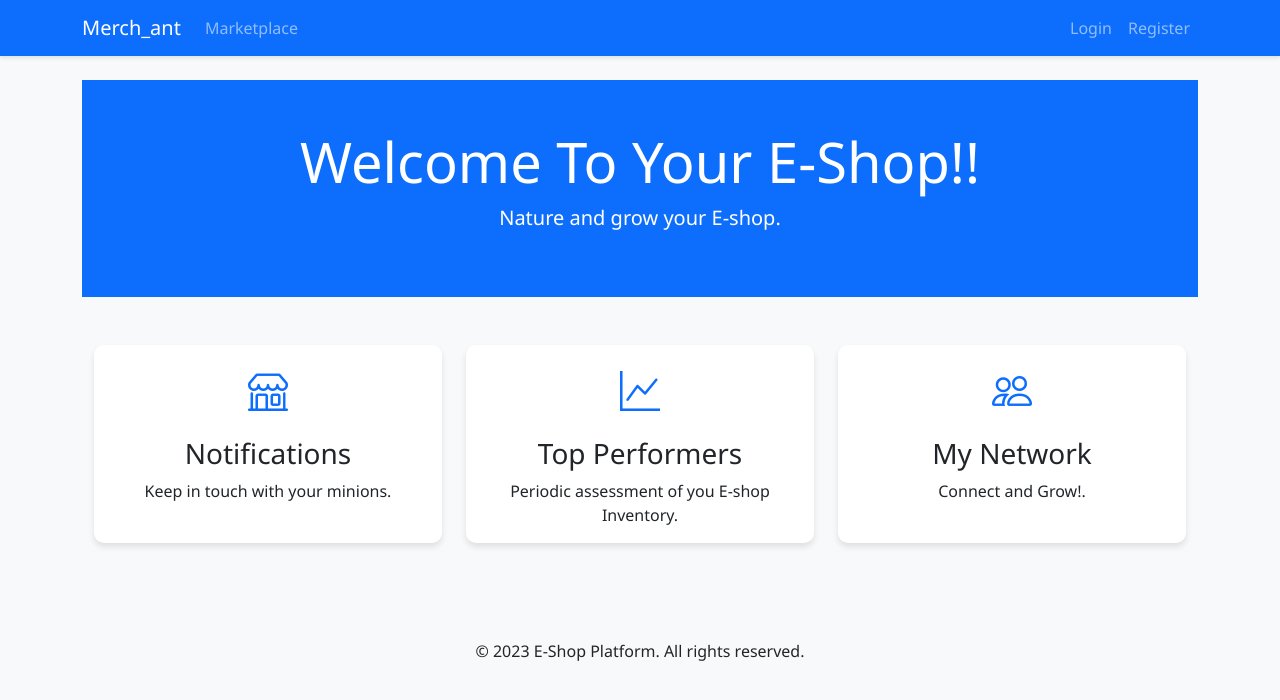
After one commit to karabanick/E-shop, a Flask app: page /home in a window 1280 px wide. The commit adds this page. Shown: the top 700 px of the page. Run offline with Flask 3, Linux system fonts and the light colour scheme.

Commit message:
Modified Dashboard, Home Page added for current.user, Customizable Products & Orders, New dashboard.view_shop template, new main.home template. MERCH_ANT (Module II)

```diff
--- a/app/auth/routes.py
+++ b/app/auth/routes.py
@@ -9,7 +9,7 @@ from app.models import User
 @bp.route('/login', methods=['GET', 'POST'])
 def login():
     if current_user.is_authenticated:
-        return redirect(url_for('main.index'))
+        return redirect(url_for('main.home'))
     form = LoginForm()
     if form.validate_on_submit():
         user = User.query.filter_by(username=form.username.data).first()
@@ -19,7 +19,7 @@ def login():
         login_user(user, remember=form.remember_me.data)
         next_page = request.args.get('next')
         if not next_page or url_parse(next_page).netloc != '':
-            next_page = url_for('main.index')
+            next_page = url_for('main.home')
         return redirect(next_page)
     return render_template('auth/login.html', title='Sign In', form=form)
 
--- a/app/main/routes.py
+++ b/app/main/routes.py
@@ -6,6 +6,10 @@ from app.main import bp
 @bp.route('/')
 def index():
     return render_template('main/index.html')
+
+@bp.route('/home')
+def home():
+    return render_template('main/home.html')
 
 @bp.route('/marketplace')
 def marketplace():
--- a/app/shop/routes.py
+++ b/app/shop/routes.py
@@ -49,7 +49,7 @@ def add_product():
         image_filename = photos.save(form.image.data)
         product = Product(
             name=form.name.data,
-            description=form.description.dta,
+            description=form.description.data,
             price=float(form.price.data),
             quantity=int(form.quantity.data),
             image=image_filename,
--- a/app/templates/base.html
+++ b/app/templates/base.html
@@ -12,7 +12,7 @@
 <body>
     <nav class="navbar navbar-expand-lg navbar-dark bg-primary">
         <div class="container">
-            <a class="navbar-brand" href="{{ url_for('main.index') }}">E-Shop Platform</a>
+            <a class="navbar-brand" href="{{ url_for('main.index') }}">Merch_ant</a>
             <button class="navbar-toggler" type="button" data-bs-toggle="collapse" data-bs-target="#navbarNav">
                 <span class="navbar-toggler-icon"></span>
             </button>
@@ -25,6 +25,9 @@
                 <ul class="navbar-nav">
                     {% if current_user.is_authenticated %}
                         {% if current_user.is_shop_owner %}
+                        <li class="nav-item">
+                            <a class="nav-link" href="{{ url_for('main.home') }}">Home</a>
+                        </li>
                             <li class="nav-item">
                                 <a class="nav-link" href="{{ url_for('dashboard.index') }}">Dashboard</a>
                             </li>
--- a/app/templates/dashboard/products.html
+++ b/app/templates/dashboard/products.html
@@ -13,7 +13,7 @@
 
     <div class="card shadow mb-4">
         <div class="card-header py-3">
-            <h6 class="m-0 font-weight-bold text-primary">Your Products</h6>
+            <h6 class="m-0 font-weight-bold text-primary">Your Inventory</h6>
         </div>
         <div class="card-body">
             <div class="table-responsive">
--- /dev/null
+++ b/app/templates/main/home.html
@@ -0,0 +1,69 @@
+{% extends "base.html" %}
+
+{% block title %}Welcome{% endblock %}
+
+{% block content %}
+<div class="hero-section bg-primary text-white py-5">
+    <div class="container text-center">
+        <h1 class="display-4">Welcome To Your E-Shop!!</h1>
+        <p class="lead">Nature and grow your E-shop.</p>
+    </div>
+</div>
+
+<div class="container my-5">
+    <div class="row">
+        <div class="col-md-4 mb-4">
+            <div class="card h-100">
+                <div class="card-body text-center">
+                    <i class="bi bi-shop fs-1 text-primary"></i>
+                    <h3 class="card-title mt-3">Notifications</h3>
+                    <p class="card-text">Keep in touch with your minions.</p>
+                </div>
+            </div>
+        </div>
+        <div class="col-md-4 mb-4">
+            <div class="card h-100">
+                <div class="card-body text-center">
+                    <i class="bi bi-graph-up fs-1 text-primary"></i>
+                    <h3 class="card-title mt-3">Top Performers</h3>
+                    <p class="card-text">Periodic assessment of you E-shop Inventory.</p>
+                </div>
+            </div>
+        </div>
+        <div class="col-md-4 mb-4">
+            <div class="card h-100">
+                <div class="card-body text-center">
+                    <i class="bi bi-people fs-1 text-primary"></i>
+                    <h3 class="card-title mt-3">My Network</h3>
+                    <p class="card-text">Connect and Grow!.</p>
+                </div>
+            </div>
+        </div>
+    </div>
+</div>
+
+{% if shops %}
+<section class="py-5 bg-light">
+    <div class="container">
+        <h2 class="text-center mb-5">Featured Shops</h2>
+        <div class="row">
+            {% for shop in shops %}
+            <div class="col-md-3 mb-4">
+                <div class="card h-100">
+                    <img src="{{ url_for('static', filename='uploads/' + shop.logo) if shop.logo else url_for('static', filename='images/default-shop.png') }}"
+                         class="card-img-top" alt="{{ shop.name }}">
+                    <div class="card-body">
+                        <h5 class="card-title">{{ shop.name }}</h5>
+                        <p class="card-text text-muted">{{ shop.description|truncate(100) }}</p>
+                    </div>
+                    <div class="card-footer bg-white">
+                        <a href="{{ url_for('main.shop_detail', shop_name=shop.name) }}" class="btn btn-sm btn-primary">Visit Shop</a>
+                    </div>
+                </div>
+            </div>
+            {% endfor %}
+        </div>
+    </div>
+</section>
+{% endif %}
+{% endblock %}
--- a/init_db.py
+++ b/init_db.py
@@ -24,7 +24,7 @@ def init_db():
             products = [
                 Product(name='Product 1', description='First test description',price=9.99, quantity=10, shop=shop),
                 Product(name='Product 2', description='Second test product', price=19.99, quantity=5, shop=shop),
-                Product(name='Product 3', description='Third test product', price=29.99, quantity=2, shop=shop),
+                Product(name='Product 3', description='Third test product', price=59.99, quantity=2, shop=shop)
             ]
             db.session.add_all(products)
             db.session.commit()
```
Also changed, not shown: app/dashboard/routes.py (+11 -2 lines), app/templates/dashboard/index.html (+7 -3 lines), app/templates/dashboard/view_shop.html (added, +51 -0 lines), app/templates/shop/add_product.html (+73 -0 lines), app.db, app/static/uploads/Coding-2-fotolia.jpg (added), app/static/uploads/commune.png (added), app/static/uploads/humanoid-robot.jpg (added), app/static/uploads/humanoid-robot_1.jpg (added), app/static/uploads/istockphoto-1392390956-612x612.jpg (added).
